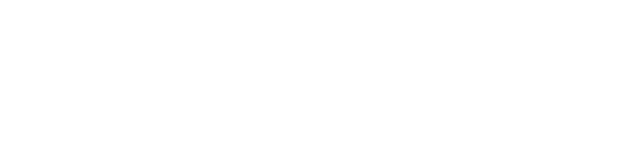
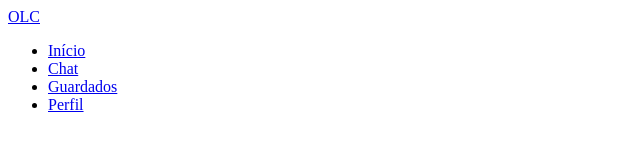
Before and after one commit to L-bron2/pap-OLC, a website: page produtos/novo_produto.html in a window 1280 px wide. Shown: the whole page, without its empty margins (0-640 px from the left). Drawn offline with Linux system fonts and the light colour scheme.

Commit message:
novas paginas adicionadas

```diff
--- a/produtos/novo_produto.html
+++ b/produtos/novo_produto.html
@@ -7,6 +7,19 @@
 </head>
 <body>
 
+    <div class="conteiner">
+        <nav>
+            <a href="#" class="logo">OLC</a>
+            <ul class="navbar-links">
+                <li><a href="../inicio/inicio.html">Início</a></li>
+                <li><a href="../chat/caht.html">Chat</a></li>
+                <li><a href="../favoritos/favoritos.html">Guardados</a></li>
+                <li><a href="../Perfil/perfil.html">Perfil</a></li>
+            </ul>
+      </nav>
+
+
+    </div>
 
 </body>
 </html>
--- a/produtos/produto.css
+++ b/produtos/produto.css
@@ -0,0 +1,72 @@
+:root {
+  /* Cores principais */
+  --cor-laranja: #ff6600;
+  --cor-verde: #00cc66;
+  --cor-roxo: #8c4cff;
+
+  /* Cores secundárias */
+  --cor-cinza-escuro: #333333; /* cor texto */
+  --cor-cinza-medio: #666666;
+  --cor-cinza-claro: #eeeeee;
+
+  /* Cores de fundo */
+  --cor-branco: #f5f5f5;
+  --cor-cinza-muito-claro: #f9f9f9;
+  --cor-navbar: #1e1e1e; /* Nova cor para navbar */
+
+  /* Alertas */
+  --cor-vermelho: #ff3b30;
+  --cor-amarelo: #ffcc00;
+}
+
+
+/* Body */
+body {
+  background-color: var(--cor-branco);
+  color: var(--cor-cinza-escuro);
+  font-family: Arial, sans-serif;
+  margin: 0; /* corrigido: tirar margem padrão */
+}
+
+/* Barra de navegação */
+nav {
+  background-color: var(--cor-navbar);
+  padding: 1rem 2rem;
+  display: flex;
+  justify-content: space-between;
+  align-items: center;
+}
+
+/* Logo */
+.logo {
+  color: var(--cor-branco);
+  text-decoration: none;
+  font-size: 24px;
+  font-weight: bold;
+  transition: 0.3s ease;
+}
+
+.logo:hover {
+  color: var(--cor-roxo);
+}
+
+/* Links */
+ul.navbar-links {
+  list-style: none;
+  display: flex;
+  gap: 20px;
+  margin: 0;
+  padding: 0;
+}
+
+ul.navbar-links li a {
+  color: white;
+  text-decoration: none;
+  padding: 10px 15px;
+  transition: 0.3s ease;
+}
+
+ul.navbar-links li a:hover {
+  cursor: pointer;
+  color: var(--cor-laranja);
+}
```
Also changed, not shown: inicio/inicio.css (+47 -0 lines), inicio/inicio.html (+4 -0 lines), app.js (deleted).
